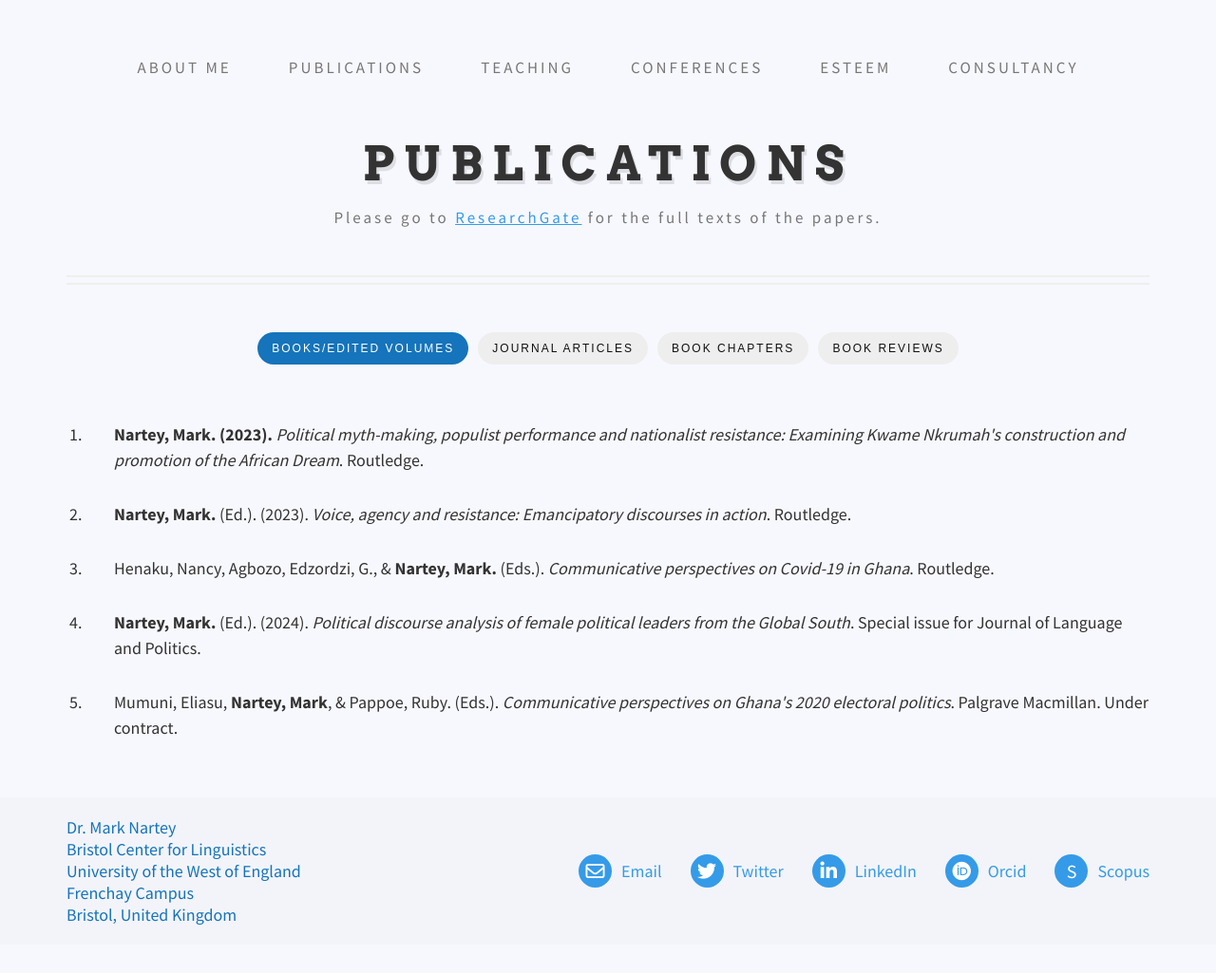
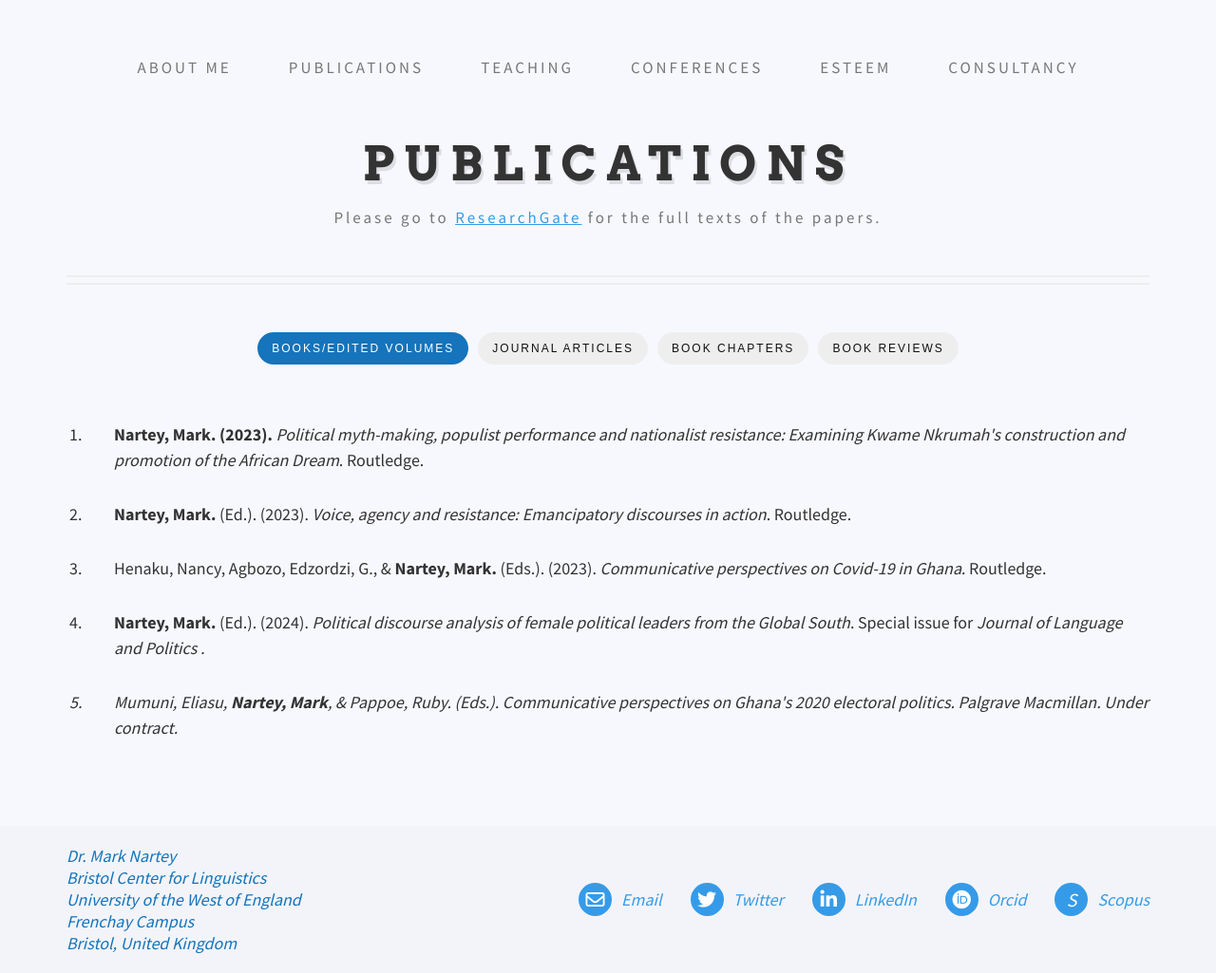
Before and after one commit to danielcornock/marknartey.com, a Jekyll site: the page built from _pages/publications.md, in a window 1280 px wide. Shown: the whole page at 95% size. Built offline with Jekyll 4.4.1, drawn with Linux system fonts in a browser that asks for light colours; nearby versions of some CDN libraries; before the commit the page ends 995 px from its top, so only the background shows below that.

Commit message:
Update Content “Books”

```diff
--- a/_data/books.yml
+++ b/_data/books.yml
@@ -5,10 +5,10 @@
   - content: "<b>Nartey, Mark.</b> (Ed.). (2023). <i>Voice, agency and resistance:
       Emancipatory discourses in action</I>. Routledge."
   - content: Henaku, Nancy, Agbozo, Edzordzi, G., & <b>Nartey, Mark.</b> (Eds.).
-      <i>Communicative perspectives on Covid-19 in Ghana</I>. Routledge.
+      (2023). <i>Communicative perspectives on Covid-19 in Ghana</I>. Routledge.
   - content: <b>Nartey, Mark.</b> (Ed.). (2024). <i>Political discourse analysis of
-      female political leaders from the Global South</I>. Special issue for
-      Journal of Language and Politics.
+      female political leaders from the Global South</I>. Special issue for <i>
+      Journal of Language and Politics <i>.
   - content: Mumuni, Eliasu, <b>Nartey, Mark</b>, & Pappoe, Ruby. (Eds.). <i>
       Communicative perspectives on Ghana's 2020 electoral politics</I>.
       Palgrave Macmillan. Under contract.
```
